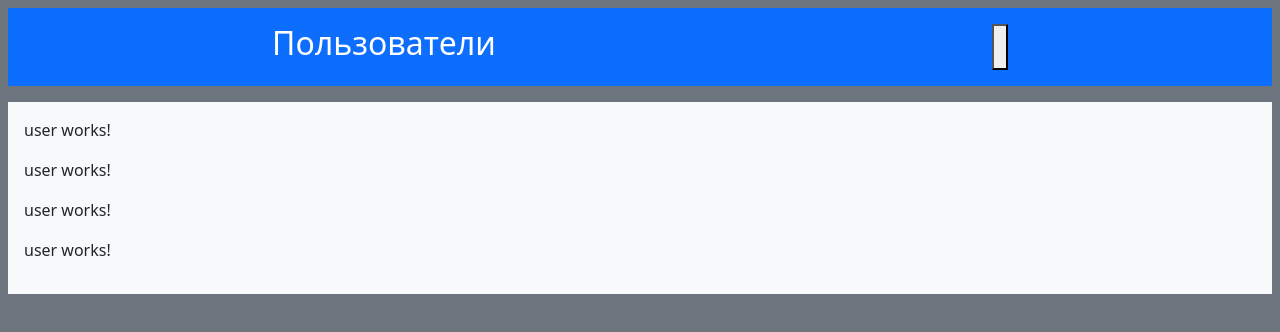
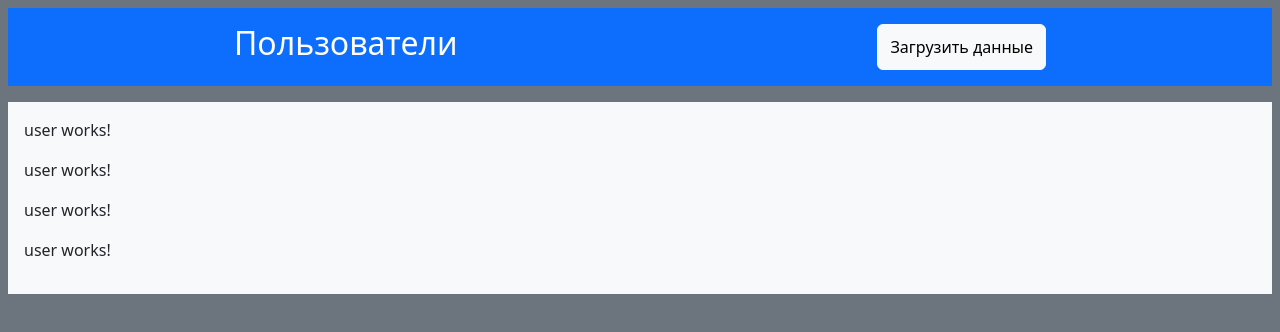
Before and after one commit to arteria32/frontend_public, an Angular app in the folder dz-10/: page / in a window 1280 px wide. Shown: the top 332 px of the page. Built offline with nearby package versions, Linux system fonts and the light colour scheme.

Commit message:
Разбила интерфейс User на части

```diff
--- a/dz-10/src/app/components/users/users.component.html
+++ b/dz-10/src/app/components/users/users.component.html
@@ -1,7 +1,7 @@
 <div class="d-flex flex-column justify-content-around">
     <div class="p-3 m-2 bg-primary text-white d-flex justify-content-around">
         <h2>Пользователи</h2>
-        <button (click)="getDataFromServer()"></button>
+        <button type="button" class="btn btn-light" (click)="getDataFromServer()">Загрузить данные</button>
     </div>
     <div class="p-3 m-2 bg-light text-dark d-flex flex-column justify-content-around">
         <app-user></app-user>
--- a/dz-10/tsconfig.json
+++ b/dz-10/tsconfig.json
@@ -2,6 +2,7 @@
 {
   "compileOnSave": false,
   "compilerOptions": {
+    "strictPropertyInitialization": false,
     "baseUrl": "./",
     "outDir": "./dist/out-tsc",
     "forceConsistentCasingInFileNames": true,
```
Also changed, not shown: dz-10/src/app/components/users/user/user-interface.ts (+14 -8 lines).
